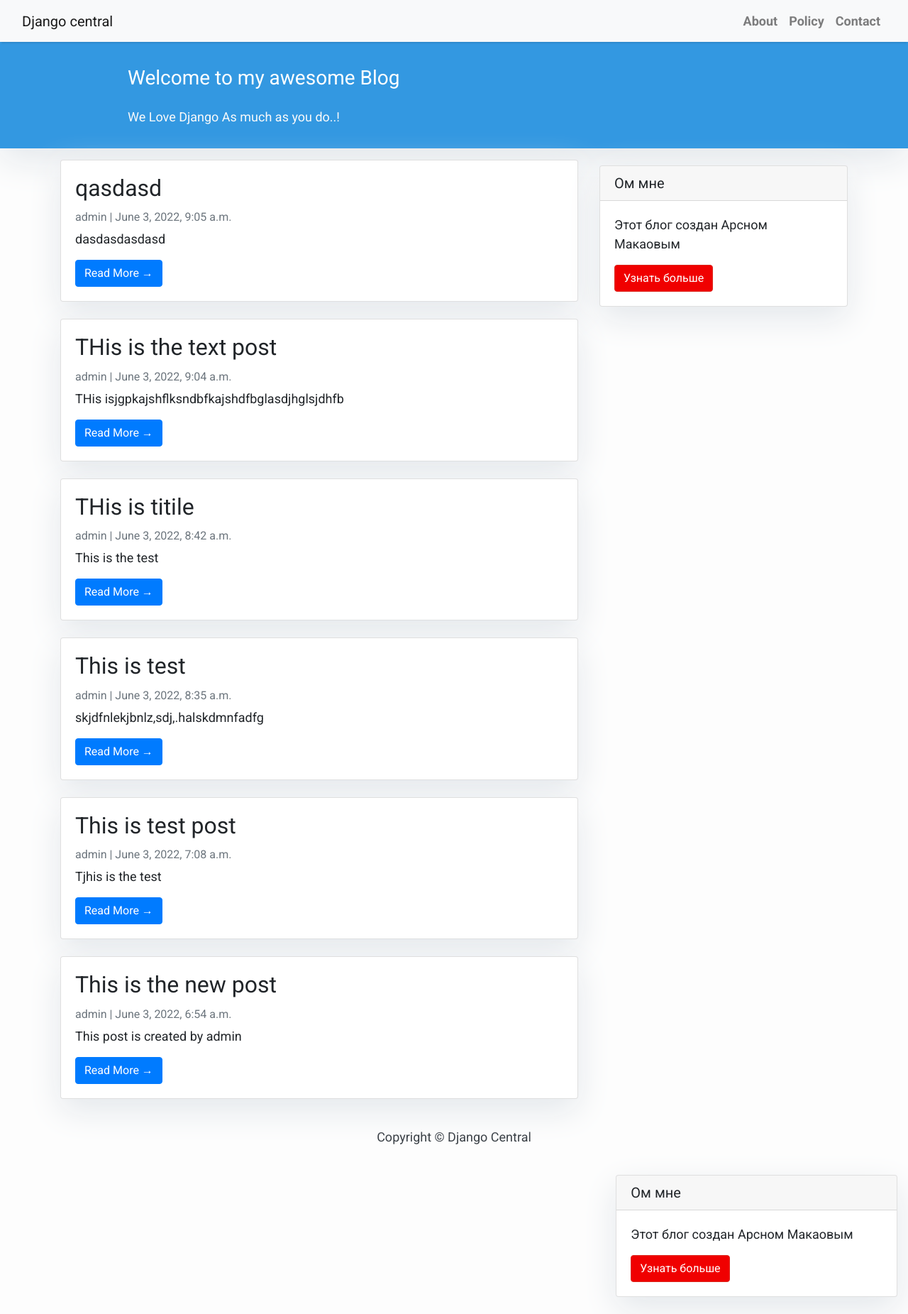
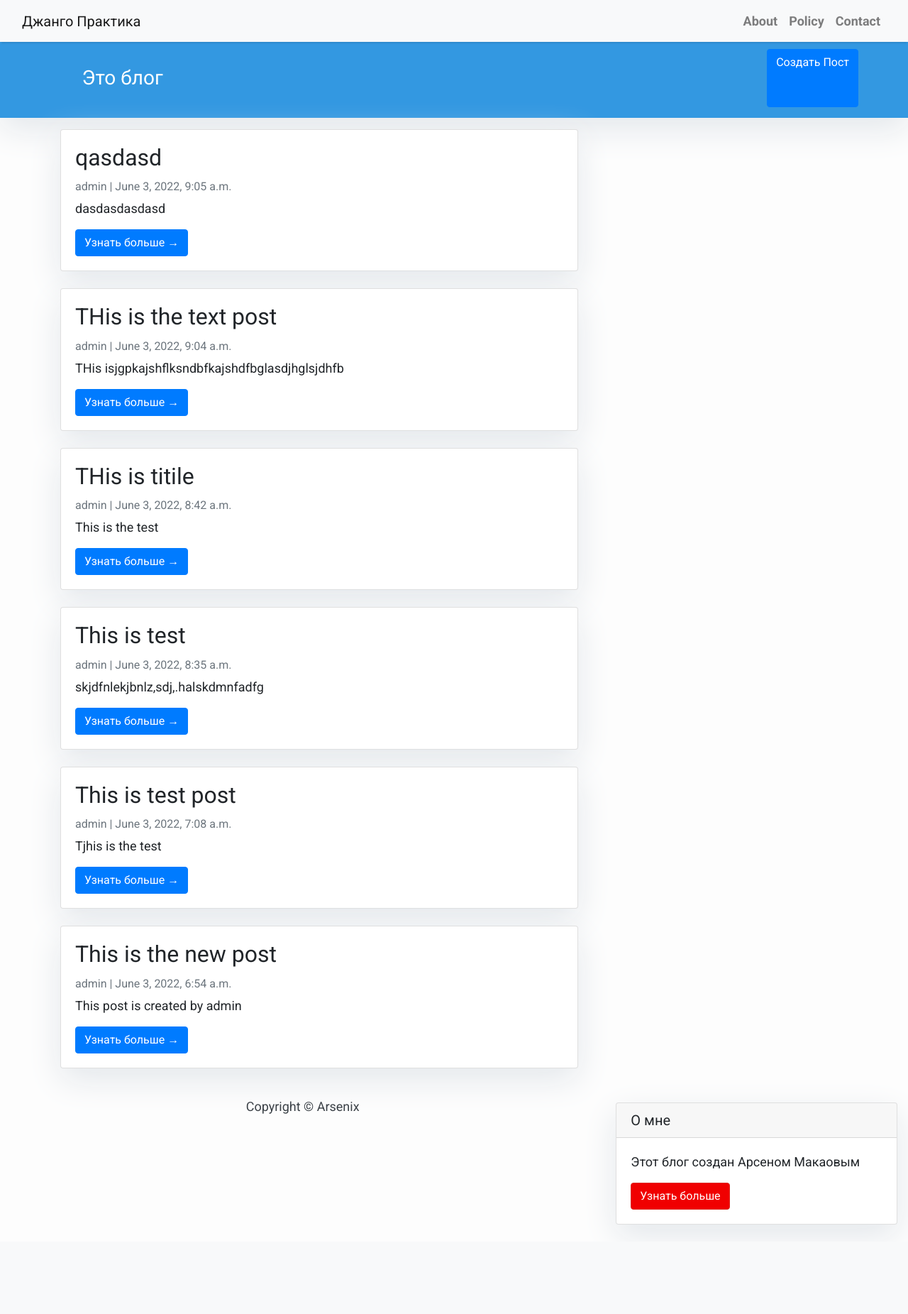
Before and after one commit to 4rsen1x/DjangoPraktika, a Django app: page / in a window 1280 px wide. Shown: the whole page at 71% size. After the commit the page ends 1732 px from the top, so only its background shows below. Run offline with Django 4.2, Linux system fonts and the light colour scheme; data comes from the database, SQL or seed files in the repository; both versions use the stored data as it was after the commit; some libraries are stand-ins or nearby versions.

Commit message:
Возможность добавлять пост

```diff
--- a/mysite/blog/urls.py
+++ b/mysite/blog/urls.py
@@ -3,5 +3,7 @@ from django.urls import path
 
 urlpatterns = [
     path('', views.PostList.as_view(), name='home'),
-    path('<slug:slug>/', views.post_detail, name='post_detail')
+    path('add_post/', views.add_post, name='add_post_form'),
+    path('<slug:slug>/', views.post_detail, name='post_detail'),
+
 ]
--- a/mysite/blog/views.py
+++ b/mysite/blog/views.py
@@ -1,8 +1,9 @@
-from django.shortcuts import render, get_object_or_404
+from django.shortcuts import render, get_object_or_404, redirect
 from .models import Post
 from django.views import generic
-from .forms import CommentForm
-
+from .forms import CommentForm, PostForm
+from django.http import HttpResponseRedirect
+from django.contrib.auth.decorators import login_required
 
 class PostList(generic.ListView):
     queryset = Post.objects.filter(status=1).order_by('-created_on')
@@ -32,3 +33,18 @@ def post_detail(request, slug):
                                            'comments': comments,
                                            'new_comment': new_comment,
                                            'comment_form': comment_form})
+
+def add_post(request):
+    template_name = 'blog/add_post.html'
+    if request.method == 'POST':
+        post_form = PostForm(data=request.POST)
+        if post_form.is_valid():
+            new_post = post_form.save(commit = False)
+            new_post.author = request.user
+            new_post.save()
+            respone = redirect('/')
+            return respone
+    else:
+        post_form = PostForm()
+
+    return render(request, template_name, {'post_form': post_form})
--- a/mysite/templates/blog/base.html
+++ b/mysite/templates/blog/base.html
@@ -37,7 +37,7 @@
         <!-- Navigation -->
         <nav class="navbar navbar-expand-lg navbar-light bg-light shadow" id="mainNav">
             <div class="container-fluid">
-                <a class="navbar-brand" href="{% url 'home' %}">Django central</a>
+                <a class="navbar-brand" href="{% url 'home' %}">Джанго Практика</a>
                 <button class="navbar-toggler navbar-toggler-right" type="button" data-toggle="collapse" data-target="#navbarResponsive"
                     aria-controls="navbarResponsive" aria-expanded="false" aria-label="Toggle navigation">
                     <span class="navbar-toggler-icon"></span>
@@ -57,34 +57,16 @@
                 </div>
             </div>
         </nav>
+
         {% block content %}
+
         <!-- Content Goes here -->
         {% endblock content %}
         <!-- Footer -->
+
+{% block sidebar %} {% include 'blog/sidebar.html' %} {% endblock sidebar %}
         <footer class="py-3 bg-grey">
-            <p class="m-0 text-dark text-center ">Copyright &copy; Django Central</p>
+            <p class="m-0 text-dark text-center ">Copyright &copy; Arsenix</p>
         </footer>
-        {% block sidebar %}
-
-<style>
-        .card{
-            box-shadow: 0 16px 48px #E3E7EB;
-        }
-
-</style>
-
-<!-- Sidebar Widgets Column -->
-<div class="col-md-4 float-right ">
-<div class="card my-4">
-        <h5 class="card-header">About Us</h5>
-    <div class="card-body">
-        <p class="card-text"> This awesome blog is made on the top of our Favourite full stack Framework 'Django', follow up the tutorial to learn how we made it..!</p>
-        <a href="https://djangocentral.com/building-a-blog-application-with-django"
-           class="btn btn-danger">Know more!</a>
-    </div>
-</div>
-</div>
-
-{% endblock sidebar %}
     </body>
 </html>
--- a/mysite/templates/blog/index.html
+++ b/mysite/templates/blog/index.html
@@ -22,14 +22,14 @@
         <div class="row">
             <div class=" col-md-8 col-md-10 mx-auto">
                 <div class="site-heading">
-                    <h3 class=" site-heading my-4 mt-3 text-white"> Welcome to my awesome Blog </h3>
-                    <p class="text-light">We Love Django As much as you do..! &nbsp
-                    </p>
+                    <h3 class=" site-heading my-4 mt-3 text-white"> Это блог </h3>
                 </div>
             </div>
+            <a href="{% url 'add_post_form' %}" class="btn btn-primary">Создать Пост</a>
         </div>
     </div>
 </header>
+
 <div class="container">
     <div class="row">
         <!-- Blog Entries Column -->
@@ -40,12 +40,11 @@
                     <h2 class="card-title">{{ post.title }}</h2>
                     <p class="card-text text-muted h6">{{ post.author }} | {{ post.created_on}} </p>
                     <p class="card-text">{{post.content|slice:":200" }}</p>
-                    <a href="{% url 'post_detail' post.slug  %}" class="btn btn-primary">Read More &rarr;</a>
+                    <a href="{% url 'post_detail' post.slug  %}" class="btn btn-primary">Узнать больше &rarr;</a>
                 </div>
             </div>
             {% endfor %}
         </div>
-        {% block sidebar %} {% include 'blog/sidebar.html' %} {% endblock sidebar %}
     </div>
 </div>
 {%endblock%}
--- a/mysite/templates/blog/post_detail.html
+++ b/mysite/templates/blog/post_detail.html
@@ -9,7 +9,6 @@
         <p class="card-text ">{{ post.content | safe }}</p>
       </div>
     </div>
-    {% block sidebar %} {% include 'blog/sidebar.html' %} {% endblock sidebar %}
 
     <div class="col-md-8 card mb-4  mt-3 ">
       <div class="card-body">
--- a/mysite/templates/blog/sidebar.html
+++ b/mysite/templates/blog/sidebar.html
@@ -10,10 +10,10 @@
 <!-- Sidebar Widgets Column -->
 <div class="col-md-4 float-right ">
 <div class="card my-4">
-        <h5 class="card-header">Ом мне</h5>
+        <h5 class="card-header">О мне</h5>
     <div class="card-body">
-        <p class="card-text"> Этот блог создан Арсном Макаовым</p>
-        <a href="https://djangocentral.com/building-a-blog-application-with-django"
+        <p class="card-text"> Этот блог создан Арсеном Макаовым</p>
+        <a href="https://github.com/4rsen1x/DjangoPraktika"
            class="btn btn-danger">Узнать больше</a>
     </div>
 </div>
```
Also changed, not shown: mysite/blog/forms.py (+6 -1 lines), mysite/templates/blog/add_post.html (added, +13 -0 lines), mysite/db.sqlite3.
